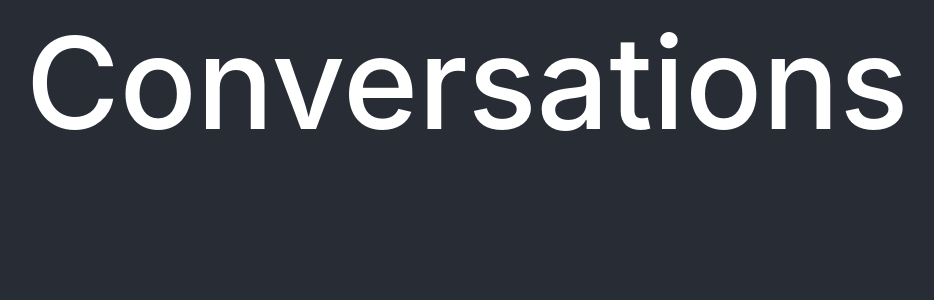
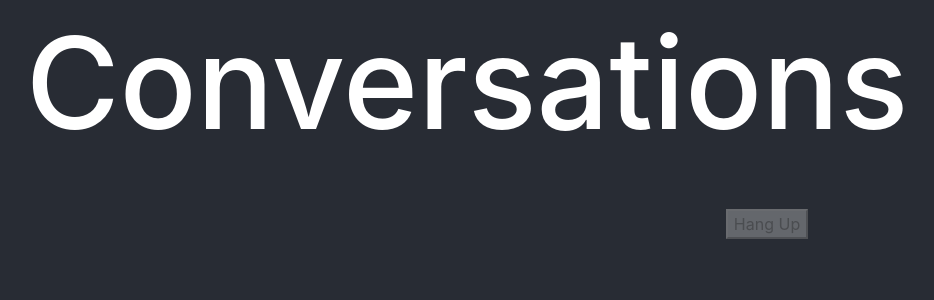
Before and after one commit to yuriybash/political-roulette, a React (Create React App) app in the folder client/: page / in a window 1280 px wide. Both pictures are taken after a click on the button "I'M A LIBERAL, BRING ME A CONSERVATIVE!". Shown: the top 300 px of the page, without its empty margins (173-1107 px from the left). Built offline with nearby package versions, Linux system fonts and the light colour scheme.

Commit message:
adds video html

```diff
--- a/client/package.json
+++ b/client/package.json
@@ -7,7 +7,8 @@
     "react": "^16.5.2",
     "react-dom": "^16.5.2",
     "react-scripts": "2.0.4",
-    "reactstrap": "^6.5.0"
+    "reactstrap": "^6.5.0",
+    "uid": "0.0.2"
   },
   "scripts": {
     "start": "react-scripts start",
--- a/client/src/App.js
+++ b/client/src/App.js
@@ -5,13 +5,17 @@ import { PageHeader } from 'reactstrap';
 
 class Video extends React.Component{
 
+    hangUpCall(){
+        console.log("hanging up")
+    };
+
     render() {
         return (
             <div className="flexChild" id="camera-container">
                 <div className="camera-box">
                     <video id="received_video" autoPlay></video>
                     <video id="local_video" autoPlay muted></video>
-                    <button id="hangup-button" onClick="hangUpCall();" disabled>
+                    <button id="hangup-button" onClick={this.hangUpCall} disabled>
                         Hang Up
                     </button>
                 </div>
@@ -33,40 +37,25 @@ class UserSelection extends React.Component {
     }
 }
 
-
 class App extends Component {
 
 
   state = {
         response: '',
-        isHidden: false
+        isHidden: false,
+        videoIsHidden: true
     };
 
   toggleHidden(){
       this.setState({
-          isHidden: !this.state.isHidden
+          isHidden: !this.state.isHidden,
+          videoIsHidden: !this.state.videoIsHidden
       });
   }
-
 
   startCall(party){
       this.toggleHidden();
       console.log("starting call for party: ", party);
-  };
-
-
-  // componentDidMount() {
-  //       this.callApi()
-  //           .then(res => this.setState({ response: res.express }))
-  //           .catch(err => console.log(err));
-  //   }
-
-
-  callApi = async(endpoint) => {
-    const response = await fetch(endpoint);
-    const body = await response.json();
-    if (response.status !== 200) throw Error(body.message);
-    return body;
   };
 
   render() {
@@ -78,6 +67,9 @@ class App extends Component {
           <div className="user_selection">
               {!this.state.isHidden && <UserSelection onClick={(party) => this.startCall(party)}/>}
           </div>
+          <div className="video">
+              {!this.state.videoIsHidden && <Video/>}
+          </div>
       </div>
     );
   }
```
Also changed, not shown: 1 other file (tests, documents, lock files or other folders).
